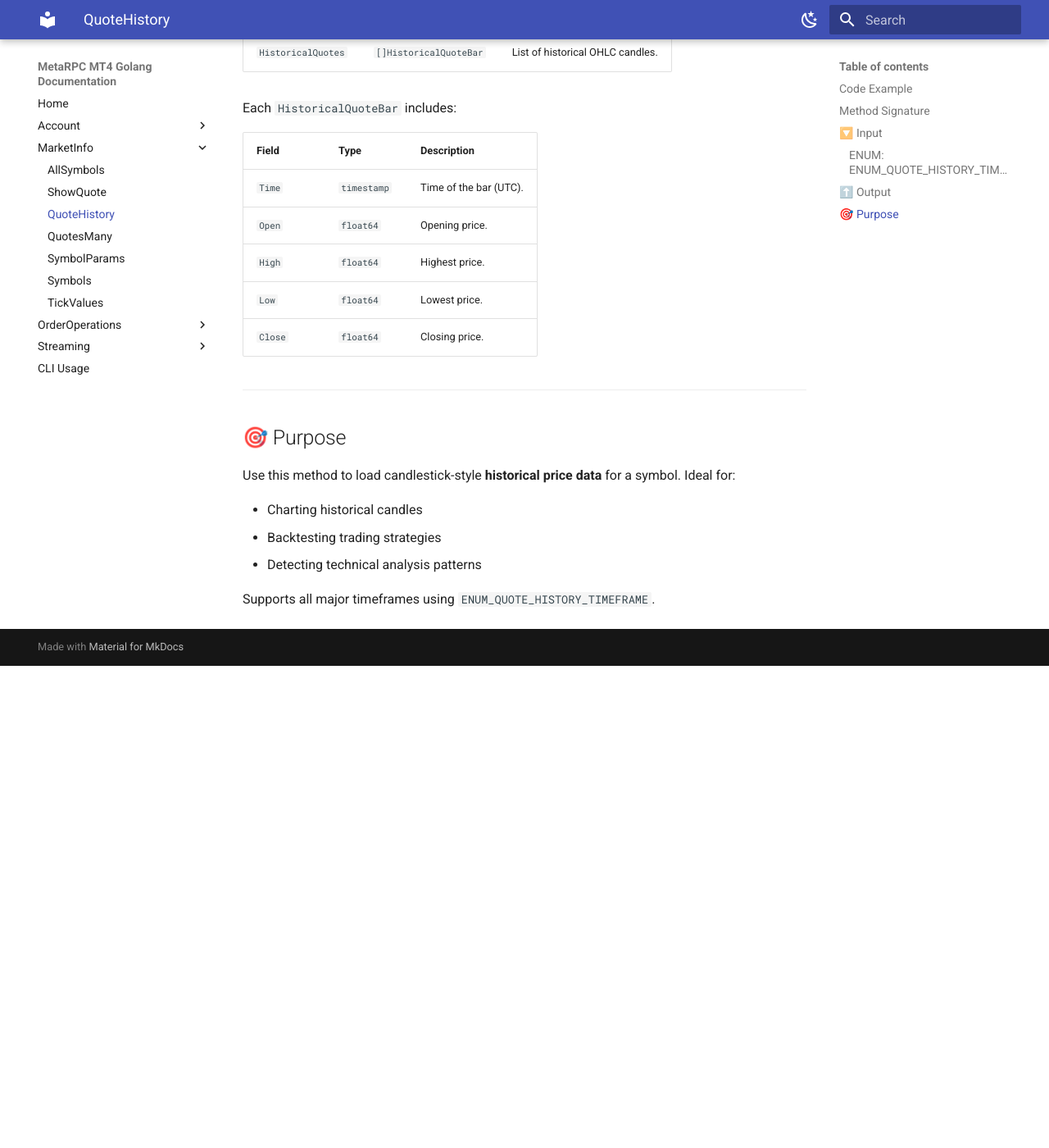
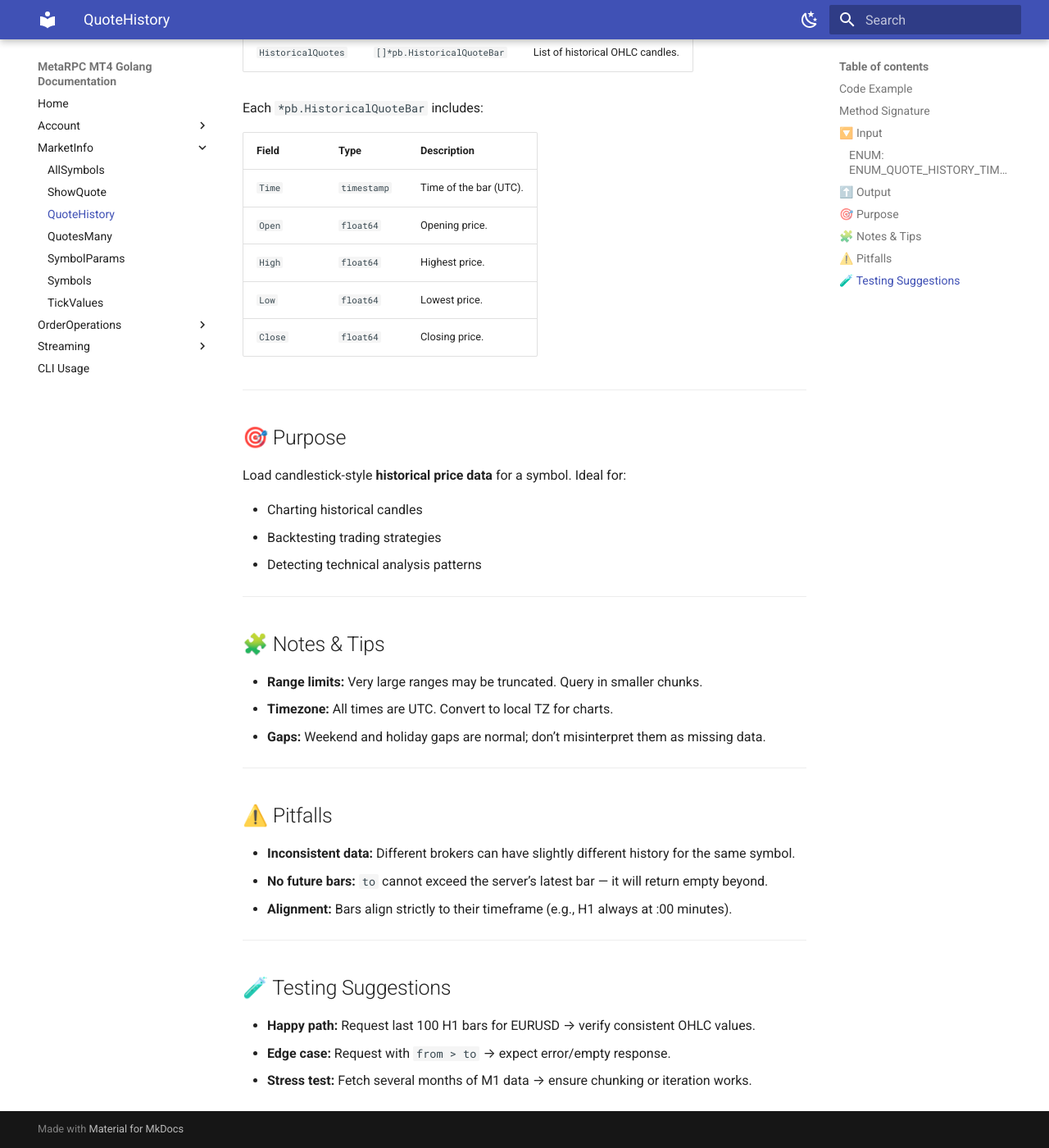
Before and after one commit to MetaRPC/GoMT4, an MkDocs documentation site: the page built from docs/Market_Info/ShowQuoteHistory.md, in a window 1280 px wide and 1400 px high, scrolled down 2037 px. Shown: the whole window at 82% size. Built offline with MkDocs 1.6.1 and Material for MkDocs 9.7.7, drawn with Linux system fonts in a browser that asks for light colours; before the commit the page ends 2849 px from its top, so only the background shows below that; some of the changed text lies outside the part shown.

Commit message:
Update ShowQuoteHistory.md

```diff
--- a/docs/Market_Info/ShowQuoteHistory.md
+++ b/docs/Market_Info/ShowQuoteHistory.md
@@ -70,13 +70,13 @@ func (s *MT4Service) ShowQuoteHistory(ctx context.Context, symbol string)
 
 ## ⬆️ Output
 
-Returns a `QuoteHistoryData` object with:
+Returns `*pb.QuoteHistoryData`:
 
-| Field              | Type                   | Description                      |
-| ------------------ | ---------------------- | -------------------------------- |
-| `HistoricalQuotes` | `[]HistoricalQuoteBar` | List of historical OHLC candles. |
+| Field              | Type                       | Description                      |
+| ------------------ | -------------------------- | -------------------------------- |
+| `HistoricalQuotes` | `[]*pb.HistoricalQuoteBar` | List of historical OHLC candles. |
 
-Each `HistoricalQuoteBar` includes:
+Each `*pb.HistoricalQuoteBar` includes:
 
 | Field   | Type        | Description            |
 | ------- | ----------- | ---------------------- |
@@ -90,10 +90,32 @@ Each `HistoricalQuoteBar` includes:
 
 ## 🎯 Purpose
 
-Use this method to load candlestick-style **historical price data** for a symbol. Ideal for:
+Load candlestick-style **historical price data** for a symbol. Ideal for:
 
 * Charting historical candles
 * Backtesting trading strategies
 * Detecting technical analysis patterns
 
-Supports all major timeframes using `ENUM_QUOTE_HISTORY_TIMEFRAME`.
+---
+
+## 🧩 Notes & Tips
+
+* **Range limits:** Very large ranges may be truncated. Query in smaller chunks.
+* **Timezone:** All times are UTC. Convert to local TZ for charts.
+* **Gaps:** Weekend and holiday gaps are normal; don’t misinterpret them as missing data.
+
+---
+
+## ⚠️ Pitfalls
+
+* **Inconsistent data:** Different brokers can have slightly different history for the same symbol.
+* **No future bars:** `to` cannot exceed the server’s latest bar — it will return empty beyond.
+* **Alignment:** Bars align strictly to their timeframe (e.g., H1 always at :00 minutes).
+
+---
+
+## 🧪 Testing Suggestions
+
+* **Happy path:** Request last 100 H1 bars for EURUSD → verify consistent OHLC values.
+* **Edge case:** Request with `from > to` → expect error/empty response.
+* **Stress test:** Fetch several months of M1 data → ensure chunking or iteration works.
```
